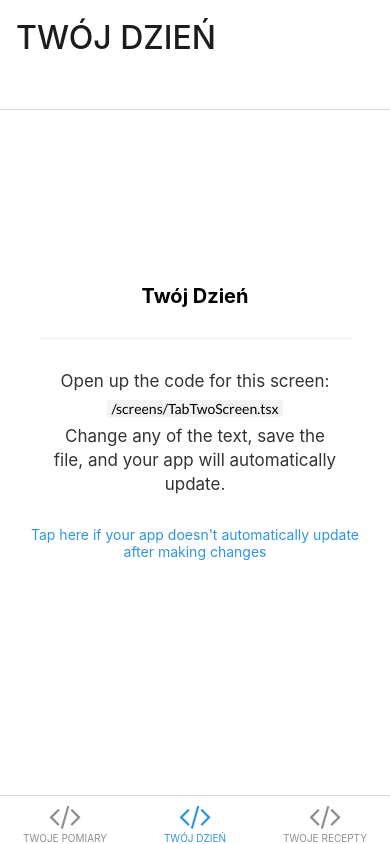
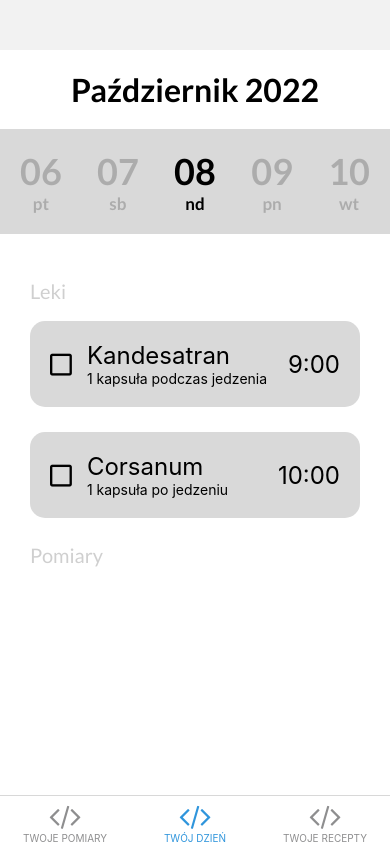
Before and after one commit to MA3CIN/HeartHero, a React Native app: screen /TwojDzienScreen in a window 390 px wide. Built offline with nearby package versions, Linux system fonts and the light colour scheme; what expo-linking would draw is missing.

Commit message:
continued

```diff
--- a/components/ScreenWrapper.tsx
+++ b/components/ScreenWrapper.tsx
@@ -1,10 +1,12 @@
+import { useRoute } from '@react-navigation/native';
 import React from 'react';
 import { ScrollView, StyleSheet } from 'react-native';
 import { Text, TextProps } from './Themed';
 
-export function ScreenWrapper(props: TextProps) {
+export function ScreenWrapper(props: TextProps, withoutNav?: boolean) {
+    const route = useRoute();
     return <ScrollView contentContainerStyle={{
-        paddingTop: 35,
+        paddingTop: route.name == "TwojDzienScreen" ? 20 : 35,
         paddingBottom: 25,
     }} {...props} style={[props.style, styles.container]} />;
 }
--- a/components/Themed.tsx
+++ b/components/Themed.tsx
@@ -41,5 +41,5 @@
   const { style, lightColor, darkColor, ...otherProps } = props;
   const backgroundColor = useThemeColor({ light: lightColor, dark: darkColor }, 'background');
 
-  return <DefaultView style={[{ backgroundColor }, style]} {...otherProps} />;
+  return <DefaultView style={[{ backgroundColor: "transparent" }, style]} {...otherProps} />;
 }
--- a/hooks/useCachedResources.ts
+++ b/hooks/useCachedResources.ts
@@ -16,7 +16,9 @@
         await Font.loadAsync({
           ...FontAwesome.font,
           'space-mono': require('../assets/fonts/SpaceMono-Regular.ttf'),
-          'lato': require('../assets/fonts/Lato-Regular.ttf')
+          'lato': require('../assets/fonts/Lato-Regular.ttf'),
+          'lato-bold': require('../assets/fonts/Lato-Bold.ttf')
+
         });
       } catch (e) {
         // We might want to provide this error information to an error reporting service
--- a/mockedData/pomiary.ts
+++ b/mockedData/pomiary.ts
@@ -1,18 +1,29 @@
+const TetnoData = [{"value": 80, "date":"09/08/2022", "time" : "9:04"},{"value": 74, "date":"08/08/2022", "time" : "9:02"},{"value": 85, "date":"07/08/2022", "time" : "9:07"},{"value": 89, "date":"06/08/2022", "time" : "9:01"}]
+const CisnienieData = [{"value": 80, "date":"09/08/2022", "time" : "10:03"},{"value": 74, "date":"08/08/2022", "time" : "10:02"},{"value": 85, "date":"07/08/2022", "time" : "10:01"},{"value": 89, "date":"06/08/2022", "time" : "10:03"}]
+const WagaData = [{"value": 70, "date":"09/08/2022", "time" : "11:07"},{"value": 71, "date":"08/08/2022", "time" : "11:05"},{"value": 70, "date":"07/08/2022", "time" : "11:00"},{"value": 72, "date":"06/08/2022", "time" : "11:01"}]
+const TemperaturaData = [{"value": 36.8, "date":"09/08/2022", "time" : "10:40"},{"value": 36.6, "date":"08/08/2022", "time" : "10:41"},{"value": 36.7, "date":"07/08/2022", "time" : "10:42"},{"value": 36.5, "date":"06/08/2022", "time" : "10:40"}]
+
+
+
 export const Pomiary = [{
         "name":       "Tętno",
-        "value":      90,
-        "source":   require('./pulse.png')
+        "value":      TetnoData[0].value,
+        "source":   require('./pulse.png'),
+        "data": TetnoData
 }, {
     "name":       "Ciśnienie",
-    "value":      '140/74',
-    "source": require('./blood-pressure.png')
+    "value":      CisnienieData[0].value,
+    "source": require('./blood-pressure.png'),
+    "data": CisnienieData
 },{
     "name":       "Waga",
-    "value":        "70kg",
-    "source": require('./weight-scale.png')
+    "value":        WagaData[0].value,
+    "source": require('./weight-scale.png'),
+    "data": WagaData
 },{
     "name":       "Temperatura",
-    "value":        "36.8°",
-    "source": require('./thermometer.png')
+    "value":        TemperaturaData[0].value,
+    "source": require('./thermometer.png'),
+    "data": TemperaturaData
 
 }]
--- a/navigation/LinkingConfiguration.ts
+++ b/navigation/LinkingConfiguration.ts
@@ -32,6 +32,7 @@
           },
         },
       },
+      PoprzedniePomiaryScreen: 'PoprzedniePomiaryScreen',
       Modal: 'modal',
       NotFound: '*',
     },
--- a/navigation/index.tsx
+++ b/navigation/index.tsx
@@ -8,12 +8,13 @@
 import { NavigationContainer, DefaultTheme, DarkTheme } from '@react-navigation/native';
 import { createNativeStackNavigator } from '@react-navigation/native-stack';
 import * as React from 'react';
-import { ColorSchemeName, Pressable } from 'react-native';
+import { ColorSchemeName, Pressable, View } from 'react-native';
 
 import Colors from '../constants/Colors';
 import useColorScheme from '../hooks/useColorScheme';
 import ModalScreen from '../screens/ModalScreen';
 import NotFoundScreen from '../screens/NotFoundScreen';
+import PoprzedniePomiaryScreen from '../screens/PoprzedniePomiary';
 import TwojDzienScreen from '../screens/TwojDzienScreen';
 import TabOneScreen from '../screens/TwojePomiaryScreen';
 import TabTwoScreen from '../screens/TwojeReceptyScreen';
@@ -43,6 +44,8 @@
       <Stack.Screen name="NotFound" component={NotFoundScreen} options={{ title: 'Oops!' }} />
       <Stack.Group screenOptions={{ presentation: 'modal' }}>
         <Stack.Screen name="Modal" component={ModalScreen} />
+        <Stack.Screen name="PoprzedniePomiaryScreen" component={PoprzedniePomiaryScreen} />
+
       </Stack.Group>
     </Stack.Navigator>
   );
@@ -96,11 +99,7 @@
         component={TwojDzienScreen}
         options={{
           title: 'TWÓJ DZIEŃ',
-          headerBackgroundContainerStyle: { height: 110, width: "100%" },
-          headerTitleStyle: {
-            fontSize: 32,
-            marginTop: 10
-          },
+          header: () => <View style={{height: 50}}/>,
           tabBarIcon: ({ color }) => <TabBarIcon name="code" color={color} />,
         }}
       />
--- /dev/null
+++ b/screens/PoprzedniePomiary.tsx
@@ -0,0 +1,67 @@
+import { ScrollView, StyleSheet, Image, Pressable } from 'react-native';
+import { Text, View } from '../components/Themed';
+import { RootTabScreenProps } from '../types';
+import {colors} from '../colors'
+import React from 'react';
+import { LatoText } from '../components/StyledText';
+import { ScreenWrapper } from '../components/ScreenWrapper';
+
+export default function PoprzedniePomiaryScreen({ navigation, route }: RootTabScreenProps<'PoprzedniePomiaryScreen'>) {
+
+    return (
+    <ScreenWrapper>
+    <Text>
+        {route.params?.pomiar.name + "STATYSTYKI:"}
+    </Text>
+      {route.params?.pomiar.data.map((wynik: any)=>
+        <View key={wynik.value} style={styles.pomiaryTile}>
+            <View style={styles.innerTile}>
+              <Text>{wynik.value}</Text>
+            </View>
+            <View style={styles.tileTextContainer}>
+            <LatoText style={styles.textName}>{wynik.time}</LatoText>
+            <LatoText style={styles.textValue}>{wynik.date}</LatoText>
+          </View>
+        </View>
+      )
+      }
+    </ScreenWrapper>
+  );
+}
+
+const styles = StyleSheet.create({
+  textName: {
+    fontSize: 25,
+    color: colors.innerTextGrey,
+    marginBottom: 10
+  },
+  textValue: {
+    fontSize: 40
+  },
+  pomiaryTile: {
+    backgroundColor: colors.grey,
+    borderRadius: 15,
+    width: '100%',
+    flex: 1,
+    flexDirection: 'row',
+    marginBottom: 23,
+    paddingVertical: 25,
+    paddingHorizontal: 20,
+    alignItems: 'center'
+  },
+  innerTile: {
+    backgroundColor: 'transparent',
+    justifyContent: 'center',
+    alignItems: 'center',
+    height: 50,
+    width: 5,
+    marginRight: 10
+  },
+  tileTextContainer: {
+    flex: 0.9,
+    flexDirection: 'column',
+    backgroundColor: 'transparent'  }
+});
+
+
+//34 48
--- a/screens/TwojDzienScreen.tsx
+++ b/screens/TwojDzienScreen.tsx
@@ -1,12 +1,30 @@
-import { StyleSheet } from 'react-native';
+import React, { useState } from 'react';
+import { FontAwesome5 } from '@expo/vector-icons';
+import { Dimensions, ScrollView, StyleSheet } from 'react-native';
+import { colors } from '../colors';
 
 import EditScreenInfo from '../components/EditScreenInfo';
+import { ScreenWrapper } from '../components/ScreenWrapper';
+import { LatoText } from '../components/StyledText';
 import { Text, View } from '../components/Themed';
 
 export default function TwojDzienScreen() {
+  const [leki, setLeki] = useState([{
+    nazwa: "Kandesatran",
+    dawka: "1 kapsuła podczas jedzenia",
+    czas: "9:00",
+    zaznaczone: false
+  },
+  {
+    nazwa: "Corsanum",
+    dawka: "1 kapsuła po jedzeniu",
+    czas: "10:00",
+    zaznaczone: false
+  }])
+
   const date = new Date();
-  const getMonth = (month: number) => {
-    switch(month){
+  const getTextMonth = (month: number) => {
+    switch (month) {
       case 0: return "Styczeń";
       case 1: return "Luty";
       case 2: return "Marzec";
@@ -21,12 +39,67 @@
       case 11: return "Grudzień";
     }
   }
+
+  const getTextDay = (day: number) => {
+    switch (day) {
+      case 0: return "pn";
+      case 1: return "wt";
+      case 2: return "śr";
+      case 3: return "cz";
+      case 4: return "pt";
+      case 5: return "sb";
+      case 6: return "nd";
+    }
+  };
+
+  const getDayData = () => {
+    const dayData = [];
+    for (let i = 5; i > 0; i--) {
+      const day = new Date(date.getTime());
+      day.setDate(day.getDate() - i + 3);
+      dayData.push({
+        day: `${day.getDate().toString().length === 1 ? "0" : ""}${day.getDate()}`,
+        weekDay: getTextDay(day.getDay())
+      });
+    }
+    return dayData;
+  }
+
   return (
-    <View style={styles.container}>
-      <Text style={styles.title}>Twój Dzień</Text>
-      <View style={styles.separator} lightColor="#eee" darkColor="rgba(255,255,255,0.1)" />
-      <EditScreenInfo path="/screens/TabTwoScreen.tsx" />
-    </View>
+    <ScrollView contentContainerStyle={{
+      paddingTop: 20,
+      paddingBottom: 25,
+    }} style={{ backgroundColor: 'white' }}>
+      <Text style={styles.title}>{`${getTextMonth(date.getMonth())} ${date.getFullYear()}`}</Text>
+      <View style={styles.daysContainer}>
+        {getDayData().map(dayData =>
+          <View style={[styles.singleDay, { opacity: dayData.day === `${date.getDate().toString().length === 1 ? "0" : ""}${date.getDate()}` ? 1 : 0.2 }]}>
+            <Text style={styles.bigText}>{dayData.day}</Text>
+            <Text style={styles.smallText}>{dayData.weekDay}</Text>
+          </View>
+        )}
+      </View>
+
+      <ScreenWrapper>
+        <Text style={styles.tag}>Leki</Text>
+        {leki.map(lek =>
+          <View style={{ flexDirection: "row", alignItems: "center", marginBottom: 25, padding: 20, backgroundColor:  colors.innerGrey, borderRadius: 15 }}>
+            <FontAwesome5
+              name={lek.zaznaczone ? "check-square" : "square"}
+              size={25}
+              color={"black"}
+              style={{ marginRight: 15 }}
+            />
+            <View>
+              <Text style={{ fontSize: 24 }}>{lek.nazwa}</Text>
+              <Text style={{ fontSize: 14 }}>{lek.dawka}</Text>
+            </View>
+            <Text style={{ marginRight: 0, marginLeft: "auto", fontSize: 24 }}>{lek.czas}</Text>
+          </View>
+        )}
+        <Text style={styles.tag}>Pomiary</Text>
+      </ScreenWrapper>
+    </ScrollView>
   );
 }
 
@@ -36,13 +109,38 @@
     alignItems: 'center',
     justifyContent: 'center',
   },
+  tag: {
+    fontWeight: "400",
+    fontSize: 20,
+    lineHeight: 24,
+    color: "#00000030",
+    fontFamily: "lato",
+    marginBottom: 18
+  },
   title: {
-    fontSize: 20,
-    fontWeight: 'bold',
+    fontSize: 32,
+    fontFamily: 'lato-bold',
+    textAlign: 'center'
   },
-  separator: {
-    marginVertical: 30,
-    height: 1,
-    width: '80%',
+  daysContainer: {
+    marginTop: 20,
+    flexDirection: "row",
+    justifyContent: "space-between",
+    backgroundColor: colors.innerGrey,
+    padding: 20,
+    marginBottom: 25
   },
+  singleDay: {
+    flexDirection: "column",
+    backgroundColor: "transparent",
+    alignItems: "center"
+  },
+  bigText: {
+    fontSize: 36,
+    fontFamily: "lato-bold"
+  },
+  smallText: {
+    fontSize: 17,
+    fontFamily: "lato-bold"
+  }
 });
--- a/screens/TwojePomiaryScreen.tsx
+++ b/screens/TwojePomiaryScreen.tsx
@@ -1,16 +1,21 @@
-import { ScrollView, StyleSheet, Image } from 'react-native';
-import { Text, View } from '../components/Themed';
+import { StyleSheet, Image, Pressable } from 'react-native';
+import { View } from '../components/Themed';
 import { RootTabScreenProps } from '../types';
-import {colors} from '../colors'
-import {Pomiary} from '../mockedData/pomiary'
+import { colors } from '../colors'
+import { Pomiary } from '../mockedData/pomiary'
 import React from 'react';
 import { LatoText } from '../components/StyledText';
 import { ScreenWrapper } from '../components/ScreenWrapper';
 
 export default function TabOneScreen({ navigation }: RootTabScreenProps<'TwojePomiaryScreen'>) {
+  const OnPressFunction = (pomiar: any) => {
+    navigation.navigate('PoprzedniePomiaryScreen', { pomiar });
+  }
+
   return (
     <ScreenWrapper>
-      {Pomiary.map((pomiar)=>
+      {Pomiary.map((pomiar) =>
+        <Pressable onPress={() => OnPressFunction(pomiar)}>
           <View key={pomiar.name} style={styles.pomiaryTile}>
             <View style={styles.tileTextContainer}>
               <LatoText style={styles.textName}>{pomiar.name}</LatoText>
@@ -18,9 +23,10 @@
             </View>
             <View style={styles.innerTile}>
               <Image source={pomiar.source}
-                      style={{ width: 70, height: 70 }}/>
+                style={{ width: 70, height: 70 }} />
             </View>
           </View>
+        </Pressable>
       )}
     </ScreenWrapper>
   );
@@ -57,8 +63,6 @@
   tileTextContainer: {
     flex: 0.9,
     flexDirection: 'column',
-    backgroundColor: 'transparent'  }
+    backgroundColor: 'transparent'
+  }
 });
-
-
-//34 48
--- a/types.tsx
+++ b/types.tsx
@@ -17,6 +17,7 @@
   Root: NavigatorScreenParams<RootTabParamList> | undefined;
   Modal: undefined;
   NotFound: undefined;
+  PoprzedniePomiaryScreen: undefined;
 };
 
 export type RootStackScreenProps<Screen extends keyof RootStackParamList> = NativeStackScreenProps<
@@ -28,6 +29,7 @@
   TwojePomiaryScreen: undefined;
   TwojDzienScreen: undefined;
   TwojeReceptyScreen: undefined;
+  PoprzedniePomiaryScreen: any;
 };
 
 export type RootTabScreenProps<Screen extends keyof RootTabParamList> = CompositeScreenProps<
```
Also changed, not shown: assets/fonts/Lato-Bold.ttf (added), assets/images/medication.png (added). Lines whose indentation alone changed are shown as unchanged.
